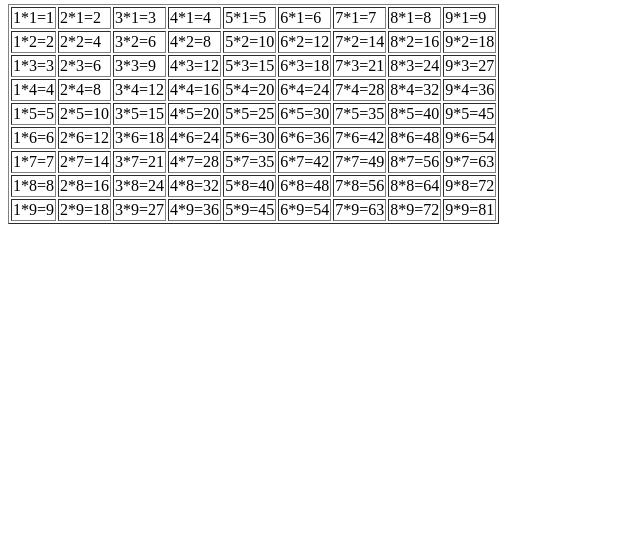
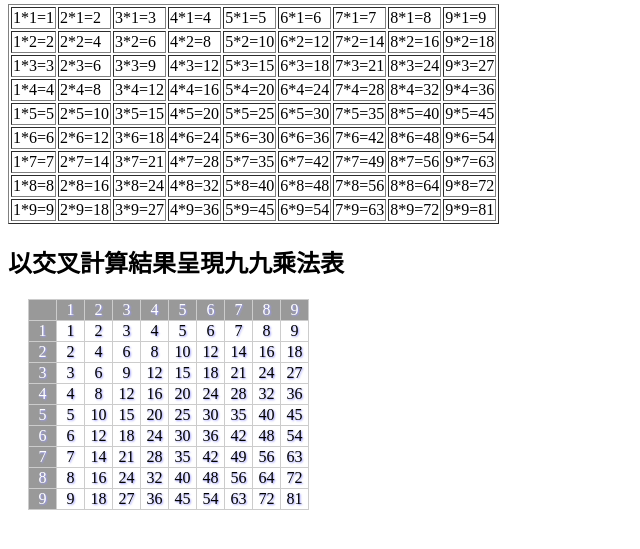
Before and after one commit to doris2678/myphp, a PHP site: page /loop/index.php in a window 1280 px wide. Shown: the part 232-781 px from the top of the page, without its empty margins (0-640 px from the left). Run offline with PHP 8.4, Linux system fonts and the light colour scheme.

Commit message:
add 99乘法表

```diff
--- a/loop/index.php
+++ b/loop/index.php
@@ -4,6 +4,35 @@
     <meta charset="UTF-8">
     <meta name="viewport" content="width=device-width, initial-scale=1.0">
     <title>Document</title>
+    <style>
+      #tt{
+        border-collapse:collapse;
+        margin:20px;
+        box: shadow 2px 2px 15px blue;
+      }
+
+      #tt td{
+       paddding: 3px; 6px;
+       border: 1px solid #CCc;
+       text-align:center;
+       width:25px;
+       text-shadow:1px 1px 2px #99f;
+      }
+
+      #tt tr:nth-child(1)
+      ,#tt td:nth-child(1){
+       background-color:#999;
+       color:white;
+      }
+
+      #tt td:hover{
+        background-color:green;
+        color:skyblue;
+      }
+
+
+
+    </style>
 </head>
 <body>
 <h1>使用for迴圈來產生以下的數列</h1>
@@ -47,8 +76,8 @@ for ($j=3; $j<100 ; $j++) {
     // echo "<br>";
     // echo "迴圈跑了".$count."次";
 }
+?>
 
-?>
 <h2>九九乘法表</h2>
 <table border=1>
 <?php
@@ -60,7 +89,25 @@ for ($j=3; $j<100 ; $j++) {
     echo "</tr>";
  }
 ?>
-</tr>
+</table>
+
+<h2>以交叉計算結果呈現九九乘法表</h2>
+<table id='tt' border=1>
+<?php
+ echo "<tr><td>";
+ for ($k=1; $k <=9; $k++) {
+   echo "<td>".$k."</td>";
+ }
+ echo "</tr>";
+
+ for ($i=1; $i <=9 ; $i++) {
+    echo "<tr>"."<td>".$i."</td>";
+    for ($j=1; $j <=9 ; $j++) {
+     echo "<td>".$i*$j."</td>";
+    }
+    echo "</tr>";
+ }
+?>
 </table>
 
 
```
